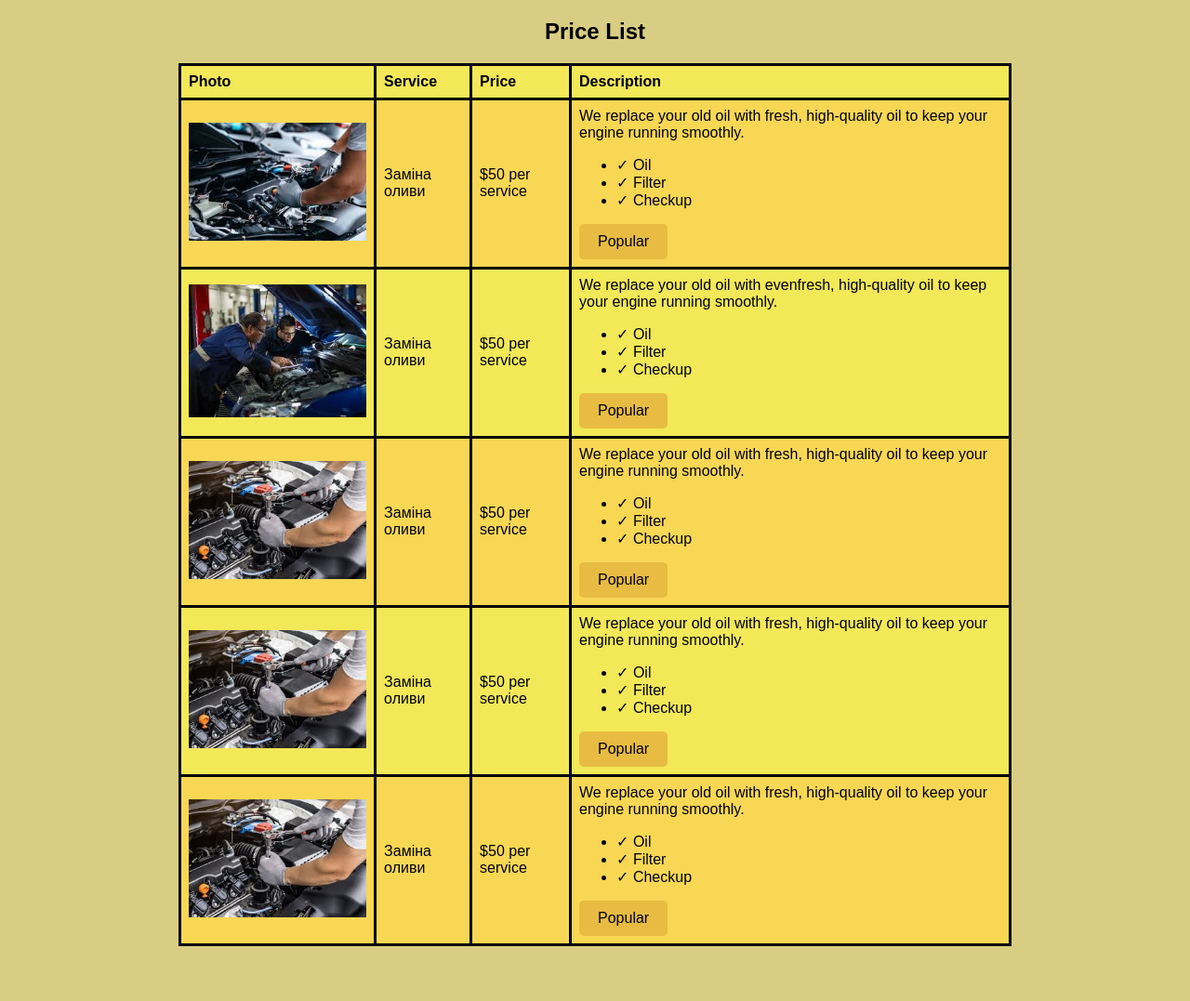
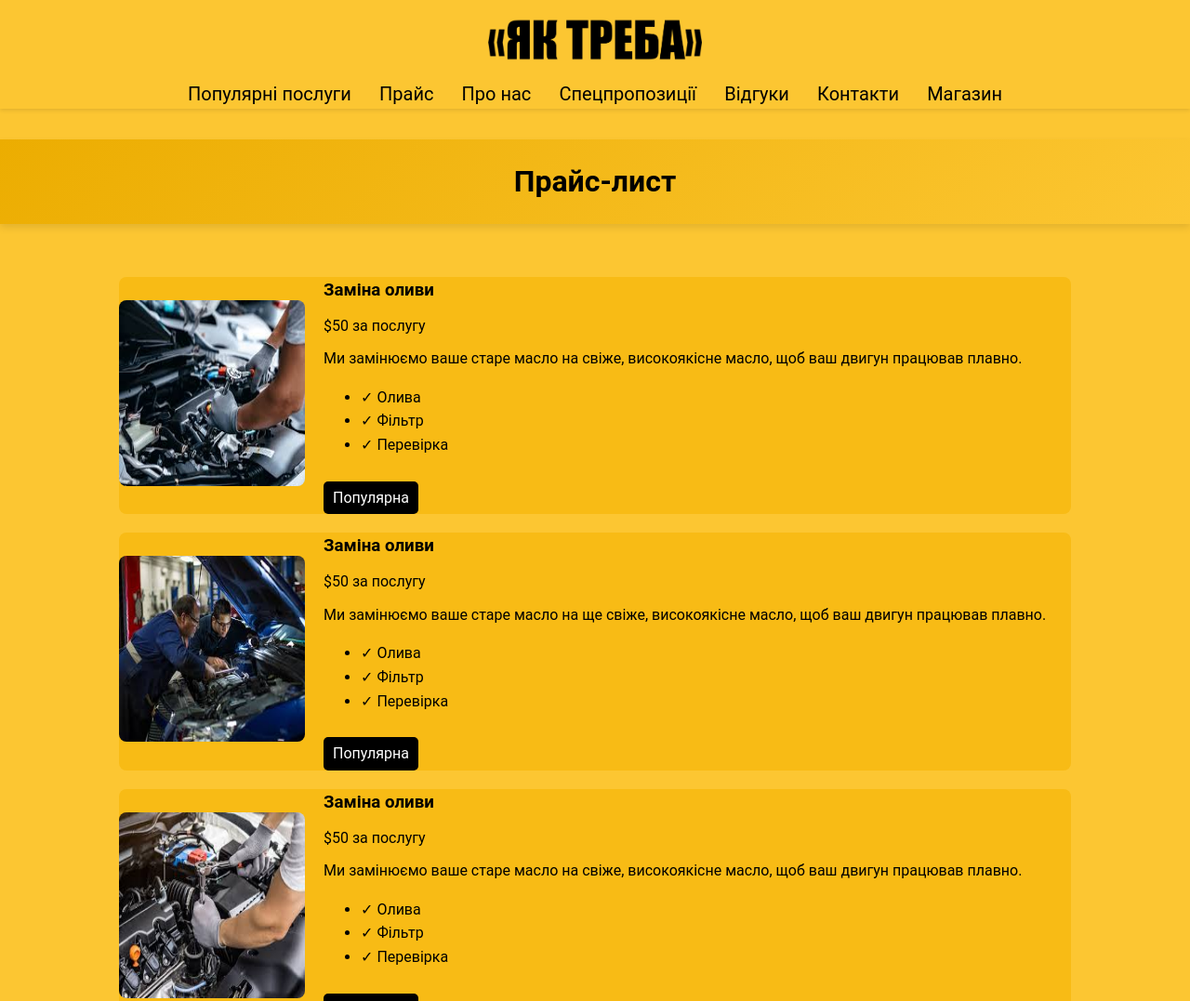
Before and after one commit to vanuk/auto_servise, a website: page price/price.html in a window 1280 px wide. Shown: the top 1077 px of the page at 93% size. Before the commit the page ends 1018 px from the top, so only its background shows below. Drawn offline with Linux system fonts and the light colour scheme.

Commit message:
зробив кращий дизайн на сторінку цін

```diff
--- a/price/price.html
+++ b/price/price.html
@@ -7,79 +7,102 @@
 
 	<link rel="stylesheet" href="price_style.css">
 </head>
+<header>
+  <div class="yaktreba">
+    <img src="/photos/YakTreba.png" alt="">
+  </div>
+  <nav>
+      <ul>
+          <li><a href="#">Популярні послуги</a>
+              <ul>
+                  <li><a href="#">Комп'ютерна діагностика</a></li>
+                  <li><a href="#">Керований пошук несправності</a></li>
+                  <li><a href="#">Послуги автоелектрика</a></li>
+                  <li><a href="#">Заміна мастила та фільтрів</a></li>
+              </ul>
+          </li>
+          <li><a href="#">Прайс</a>
+              <ul>
+                  <li><a href="/price/price.html" id="price-list-link">Прайс-лист на послуги</a></li>
+
+                  <li><a href="#">Спеціальні пропозиції</a></li>
+              </ul>
+          </li>
+          <li><a href="#">Про нас</a>
+              <ul>
+                  <li><a href="../../about/about.html" id="about">Історія компанії</a></li>
+                  <li><a href="#">Наша команда</a></li>
+              </ul>
+          </li>
+          <li><a href="#">Спецпропозиції</a>
+              <ul>
+                  <li><a href="#">Акції та знижки</a></li>
+                  <li><a href="#">Спеціальні пропозиції для клієнтів</a></li>
+              </ul>
+          </li>
+          <li><a href="#">Відгуки</a>
+              <ul>
+                  <li><a href="#">Відгуки клієнтів</a></li>
+                  <li><a href="#">Рекомендації</a></li>
+              </ul>
+          </li>
+          <li><a href="#">Контакти</a>
+              <ul>
+                  <li><a href="/sended/email.html" id="sended">Контактна інформація</a></li>
+                  <li><a href="#">Форма зворотного зв'язку</a></li>
+              </ul>
+          </li>
+          <li><a href="/../shop/shop.html">Магазин</a></li>
+      </ul>
+  </nav>
+</header>
 <body>
     <!-- Ціни на послуги автомеханіка та комплексний огляд авто -->
-<h2 class ="head" >Price List</h2>
+    <h2 class="head">Прайс-лист</h2>
 
-<table>
-  <tr>
-    <th>Photo</th>
-    <th>Service</th>
-    <th>Price</th>
-    <th>Description</th>
-  </tr>
-  <tr>
-    <td > <img src="1.png" alt="Description of the image" width="100%" height="100%" ></td>
-    <td>Заміна оливи</td>
-    <td>$50 per service</td>
-    <td>We replace your old oil with fresh, high-quality oil to keep your engine running smoothly.
+    <div class="service-container">
+        <div class="service">
+            <img src="1.png" alt="Опис зображення">
+            <div class="service-details">
+                <h3>Заміна оливи</h3>
+                <p>$50 за послугу</p>
+                <p>Ми замінюємо ваше старе масло на свіже, високоякісне масло, щоб ваш двигун працював плавно.</p>
                 <ul>
-        <li>✓ Oil</li>
-        <li>✓ Filter</li>
-        <li>✓ Checkup</li>
+                    <li>✓ Олива</li>
+                    <li>✓ Фільтр</li>
+                    <li>✓ Перевірка</li>
                 </ul>
-      <a href="#" class="popular">Popular</a></td>
-  </tr>
-  <tr>
-    <td > <img src="2.png" alt="Description of the image" width="100%" height="100%" ></td>
-    <td>Заміна оливи</td>
-    <td>$50 per service</td>
-    <td>We replace your old oil with evenfresh, high-quality oil to keep your engine running smoothly.
+                <a href="#" class="popular">Популярна</a>
+            </div>
+        </div>
+        <div class="service">
+            <img src="2.png" alt="Опис зображення">
+            <div class="service-details">
+                <h3>Заміна оливи</h3>
+                <p>$50 за послугу</p>
+                <p>Ми замінюємо ваше старе масло на ще свіже, високоякісне масло, щоб ваш двигун працював плавно.</p>
                 <ul>
-        <li>✓ Oil</li>
-        <li>✓ Filter</li>
-        <li>✓ Checkup</li>
+                    <li>✓ Олива</li>
+                    <li>✓ Фільтр</li>
+                    <li>✓ Перевірка</li>
                 </ul>
-      <a href="#" class="popular">Popular</a></td>
-  </tr>
-  <tr>
-    <td > <img src="3.png" alt="Description of the image" width="100%" height="100%" ></td>
-    <td>Заміна оливи</td>
-    <td>$50 per service</td>
-    <td>We replace your old oil with fresh, high-quality oil to keep your engine running smoothly.
+                <a href="#" class="popular">Популярна</a>
+            </div>
+        </div>
+        <div class="service">
+            <img src="3.png" alt="Опис зображення">
+            <div class="service-details">
+                <h3>Заміна оливи</h3>
+                <p>$50 за послугу</p>
+                <p>Ми замінюємо ваше старе масло на свіже, високоякісне масло, щоб ваш двигун працював плавно.</p>
                 <ul>
-        <li>✓ Oil</li>
-        <li>✓ Filter</li>
-        <li>✓ Checkup</li>
+                    <li>✓ Олива</li>
+                    <li>✓ Фільтр</li>
+                    <li>✓ Перевірка</li>
                 </ul>
-      <a href="#" class="popular">Popular</a></td>
-  </tr>
-  <tr>
-    <td > <img src="3.png" alt="Description of the image" width="100%" height="100%" ></td>
-    <td>Заміна оливи</td>
-    <td>$50 per service</td>
-    <td>We replace your old oil with fresh, high-quality oil to keep your engine running smoothly.
-      <ul>
-        <li>✓ Oil</li>
-        <li>✓ Filter</li>
-        <li>✓ Checkup</li>
-      </ul>
-      <a href="#" class="popular">Popular</a></td>
-  </tr>
-  <tr>
-    <td > <img src="3.png" alt="Description of the image" width="100%" height="100%" ></td>
-    <td>Заміна оливи</td>
-    <td>$50 per service</td>
-    <td>We replace your old oil with fresh, high-quality oil to keep your engine running smoothly.
-      <ul>
-        <li>✓ Oil</li>
-        <li>✓ Filter</li>
-        <li>✓ Checkup</li>
-      </ul>
-      <a href="#" class="popular">Popular</a></td>
-  </tr>
-
-</table>
-
+                <a href="#" class="popular">Популярна</a>
+            </div>
+        </div>
+    </div>
 </body>
 </html>
--- a/price/price_style.css
+++ b/price/price_style.css
@@ -1,49 +1,158 @@
 body {
-    background-color: #d8cd83; /* Зелений колір фону */
-    color: #000000; /* Білий колір тексту для контрасту */
-    font-family: Arial, sans-serif;
-}
-.head{
-    text-align: center;
+  font-family: 'Roboto', sans-serif;
+  background-color: rgb(252, 198, 50);
+  margin: 0;
+  padding: 0;
+  color: #000;
+  line-height: 1.6;
 }
 
-table {
-    position:absolute;
-    font-family: arial, sans-serif;
-    border-collapse: collapse;
-    border-width: 10px;
-    width: 70%;
-    right: 15%;
-
+h2.head {
+  background: linear-gradient(135deg, rgb(236, 173, 1) 0%, rgba(252, 198, 50, 0.8) 100%);
+  padding: 20px;
+  margin-top: 150px;
+  text-align: center;
+  font-size: 32px;
+  font-weight: bold;
+  color: #000;
+  box-shadow: 0 4px 8px rgba(0, 0, 0, 0.1);
 }
 
-  td, th {
-    border: 3px solid #000000;
-    text-align: left;
-    padding: 8px;
+.service-container {
+  width: 80%;
+  margin: 20px auto;
+  padding: 20px;
+  border-radius: 8px;
+  transition: transform 0.3s ease-in-out;
 }
 
-  tr:nth-child(even) {
-    background-color: #f8d754;
+.service:hover {
+  transform: scale(1.02);
 }
 
-  tr:nth-last-child(even)
-  {
-    background-color: #f2e858;
+.service {
+  display: flex;
+  flex-wrap: wrap;
+  margin-bottom: 20px;
+  margin-top: 10px;
+  background: rgb(248, 187, 21);
+  border-radius: 8px;
+  padding: 0px;
+  transition: transform 0.3s ease-in-out;
+}
+
+.service img {
+  flex: 1 2 200px;
+  max-width: 200px;
+  max-height: 200px;
+  margin-right: 20px;
+  margin-top: 25px;
+  border-radius: 8px;
+}
+
+.service-details {
+  flex: 2 1 400px;
+}
+
+.service-details h3 {
+  margin: 0 0 10px;
+}
+
+.service-details p {
+  margin: 0 0 10px;
 }
 
 .popular {
-    background-color: #e8bc42;
-    color: rgb(0, 0, 0);
-    padding: 10px 20px;
+  display: inline-block;
+  padding: 5px 10px;
+  margin-top: 10px;
+  background-color: #000;
+  color: #fff;
   text-align: center;
+  border-radius: 5px;
   text-decoration: none;
-    display: inline-block;
-    font-size: 16px;
-    border-radius: 5px;
+  transition: background-color 0.3s ease;
 }
-  .img1 {
-    width: 0%;
-    height: 10%;
-    padding-bottom: 2%;
+
+.popular:hover {
+  background-color: #333;
 }
+
+header {
+  position: fixed;
+  top: 0;
+  left: 0;
+  width: 100%;
+  z-index: 1000;
+  background-color: rgb(252, 198, 50);
+  box-shadow: 0 2px 4px rgba(0, 0, 0, 0.1);
+}
+
+.yaktreba {
+  display: flex;
+  justify-content: center;
+  align-items: center;
+}
+
+.yaktreba img {
+  width: 18%;
+  object-fit: contain;
+  margin: 1.5% auto;
+}
+
+nav {
+  width: 70%;
+  margin: 0 auto;
+}
+
+nav ul {
+  display: flex;
+  justify-content: space-between;
+  list-style: none;
+  padding: 0;
+  margin: 0;
+}
+
+nav a {
+  color: #000;
+  text-decoration: none;
+  font-size: 20px;
+  padding: 10px;
+  transition: color 0.3s ease;
+}
+
+nav a:hover {
+  color: #333;
+}
+
+nav li {
+  position: relative;
+}
+
+nav li ul {
+  display: none;
+  position: absolute;
+  top: 100%;
+  left: 0;
+  background-color: #f0f0f0;
+  padding: 10px;
+  border: 1px solid #ddd;
+  z-index: 1;
+}
+
+nav li:hover ul {
+  display: block;
+}
+
+nav li ul li {
+  margin-bottom: 5px;
+}
+
+nav li ul li a {
+  color: #000;
+  font-size: 18px;
+}
+
+nav li ul li a:hover {
+  color: #666;
+}
```
Lines whose indentation alone changed are shown as unchanged.
